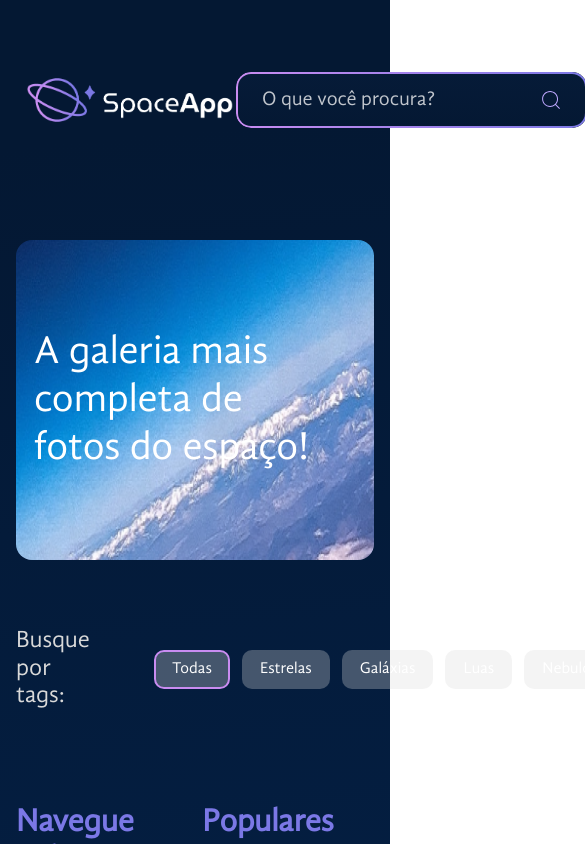
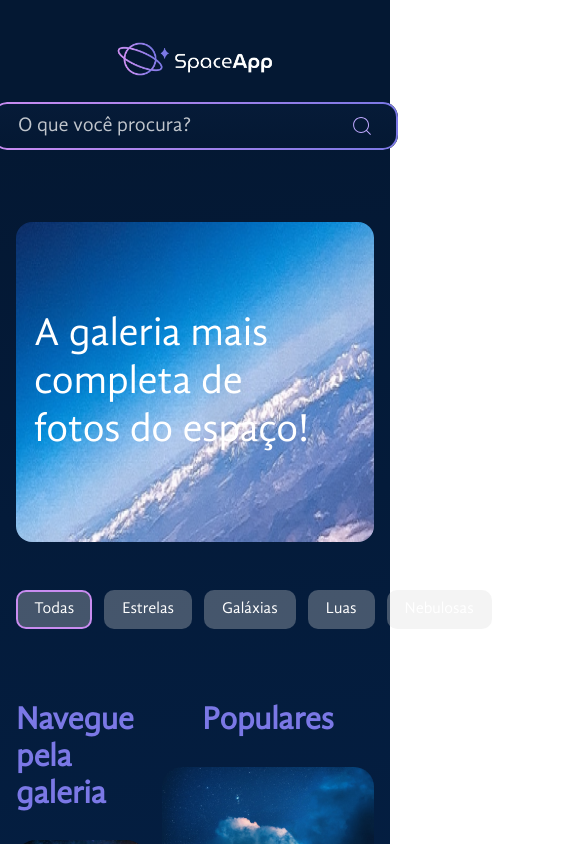
Before and after one commit to BrunoPradoPrado/trilhaReactAlura-spaceApp, a React (Vite) app: page / in a window 390 px wide. Shown: the top 844 px of the page, 585 px wide, since content can reach past the window. Built offline with nearby package versions, Linux system fonts and the light colour scheme.

Commit message:
teste ajustes mobile

```diff
--- a/src/componentes/Cabecalho/index.jsx
+++ b/src/componentes/Cabecalho/index.jsx
@@ -2,12 +2,24 @@ import styled     from "styled-components"
 import CampoTexto from "componentes/CampoTexto"
 
 const HeaderEstilizado = styled.header`
-    padding        : 4rem 1.5rem;
-    display        : flex;
-    justify-content: space-between;
+  padding: 4rem 1.5rem;
+  display: flex;
+  justify-content: space-between;
+  align-items: center;
+
+  img {
+    max-width: 212px;
+  }
+
+  @media (max-width: 768px) {
+    flex-direction: column;
+    gap: 16px;
+    padding: 2rem 1rem;
+
     img {
-        max-width  : 212px;
+      max-width: 160px;
     }
+  }
 `
 
 const Cabecalho = () => {
--- a/src/componentes/CampoTexto/index.jsx
+++ b/src/componentes/CampoTexto/index.jsx
@@ -9,13 +9,18 @@ const CampoTextoEstilizado = styled.div`
   max-width  : 602px;
   height     : 56px;
 
+  @media (max-width: 768px) {
+    max-width: 100%;
+    height   : 48px;
+  }
+
   padding    : 0 24px;
 
   background : linear-gradient(
     180deg,
     #061b38 0%,
-    #041833 100%
-  );
+    #041833 100%)
+  ;
 
   border-radius: 15px;
   position     : relative;
--- a/src/componentes/Galeria/Tags/index.jsx
+++ b/src/componentes/Galeria/Tags/index.jsx
@@ -1,4 +1,3 @@
-import { useState } from 'react'
 import styled       from 'styled-components'
 import tags         from './tags.json'
 
@@ -12,13 +11,21 @@ const TagDiv = styled.div`
 const ListaTags = styled.div`
   display: flex;
   gap    : 12px;
+
+  @media (max-width: 768px){
+
+  }
 `
 
 const TituloTags = styled.h2`
-    color       : #d9d9d9;
-    font-family : 'GandhiSansRegular';
-    font-weight : 300;
-    margin-right: 3rem;
+  color: #d9d9d9;
+  font-family: 'GandhiSansRegular';
+  font-weight: 300;
+  margin-right: 3rem;
+
+  @media (max-width: 768px) {
+    display: none;
+  }
 `
 
 const TagButton = styled.button`
```
